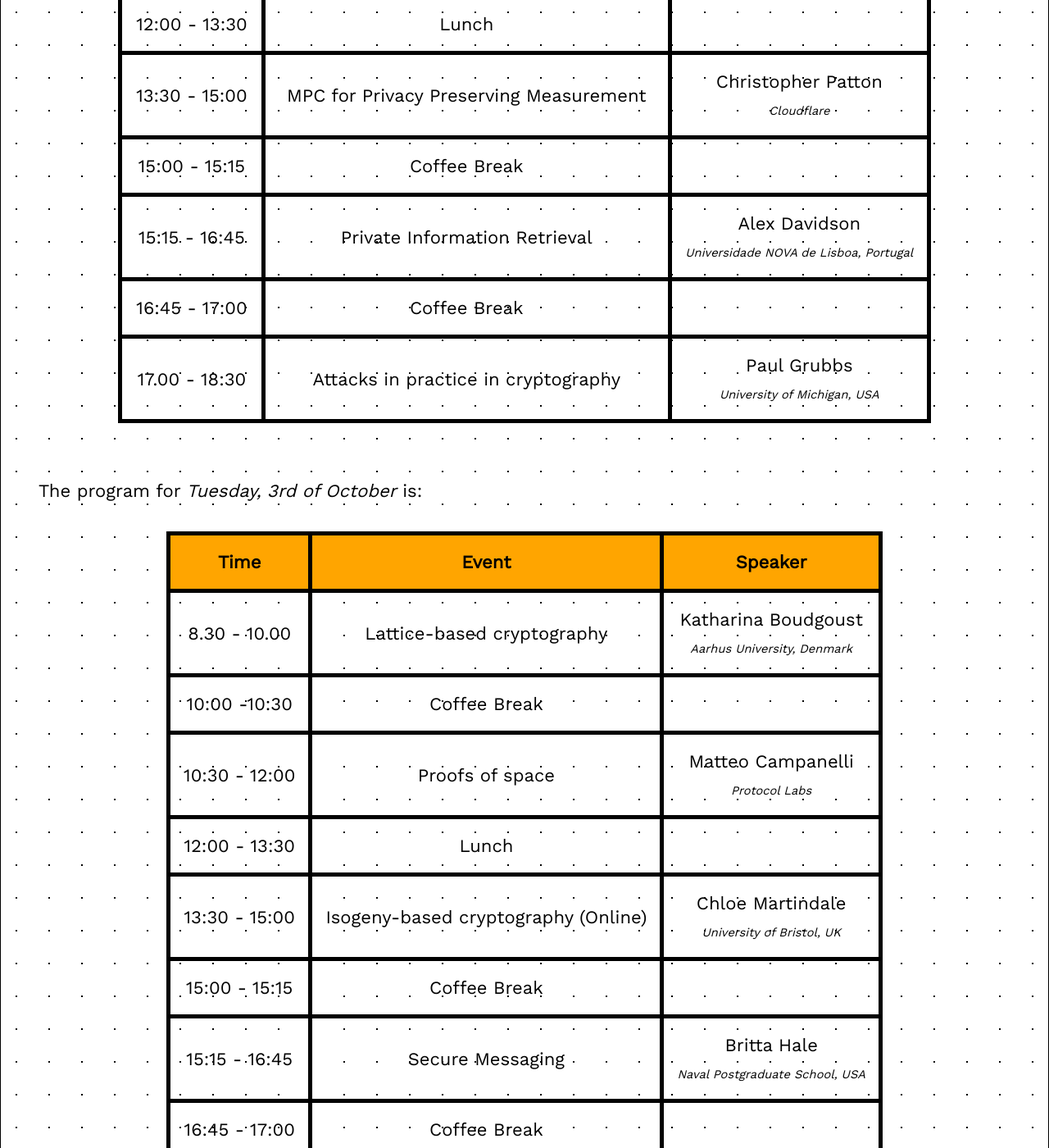
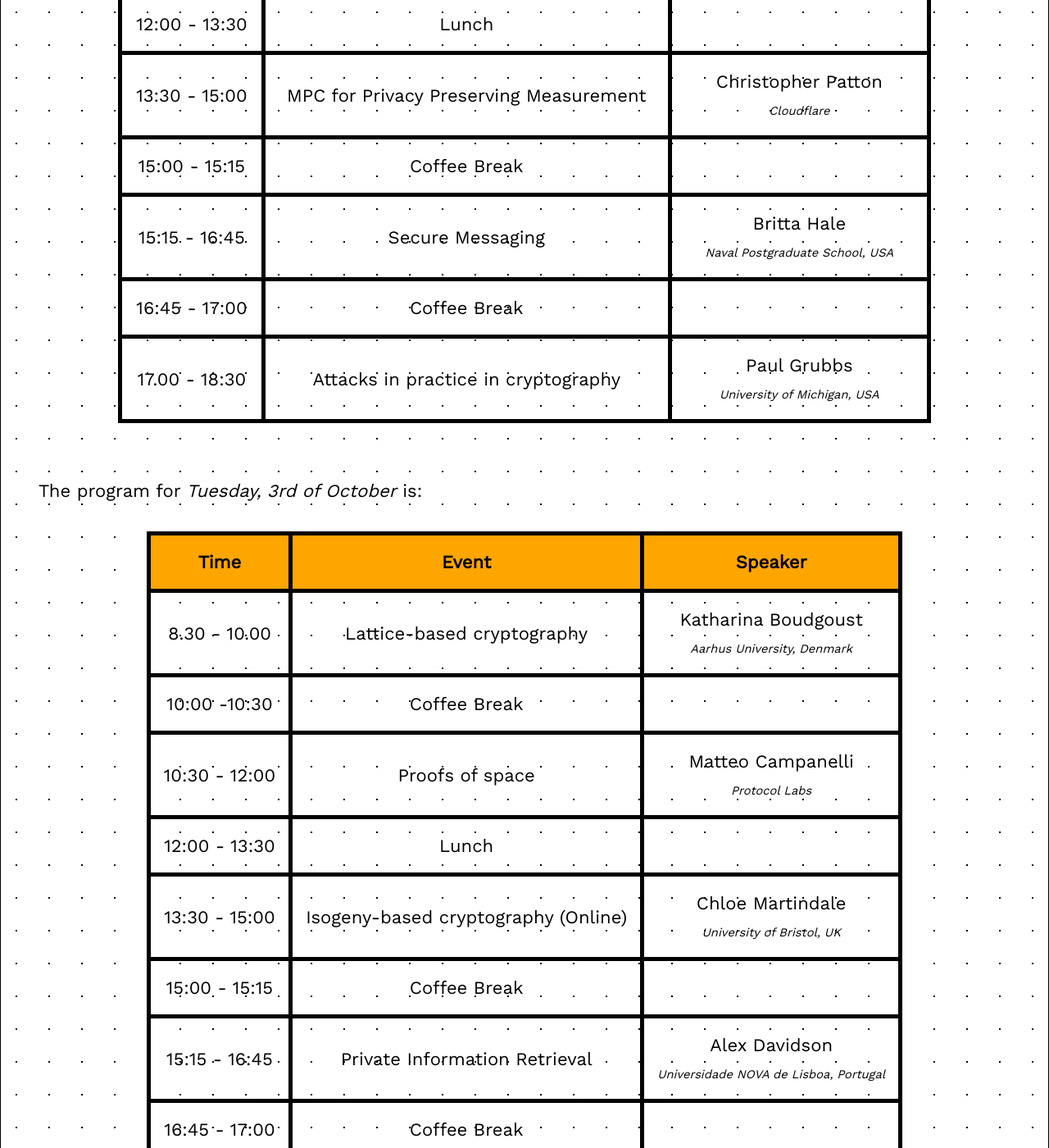
Before and after one commit to claucece/ascrypto, a Jekyll site: the page built from 2023.html, in a window 1280 px wide and 1400 px high, scrolled down 1325 px. Shown: the whole window at 82% size. Built offline with Jekyll 4.4.1, drawn with Linux system fonts in a browser that asks for light colours; some of the changed lines change nothing that is shown.

Commit message:
Revert swapping.

```diff
--- a/2023.html
+++ b/2023.html
@@ -77,9 +77,9 @@ tags: menu
     </tr>
     <tr>
         <td>15:15 - 16:45</td>
-        <td>Private Information Retrieval</td>
-        <td>Alex Davidson<br>
-            <i id="small">Universidade NOVA de Lisboa, Portugal</i>
+        <td>Secure Messaging</td>
+        <td>Britta Hale<br>
+            <i id="small">Naval Postgraduate School, USA</i>
 				</td>
     </tr>
     <tr>
@@ -146,9 +146,9 @@ tags: menu
     </tr>
     <tr>
         <td>15:15 - 16:45</td>
-        <td>Secure Messaging</td>
-        <td>Britta Hale<br>
-            <i id="small">Naval Postgraduate School, USA</i>
+        <td>Private Information Retrieval</td>
+        <td>Alex Davidson<br>
+            <i id="small">Universidade NOVA de Lisboa, Portugal</i>
 				</td>
     </tr>
     <tr>
```
